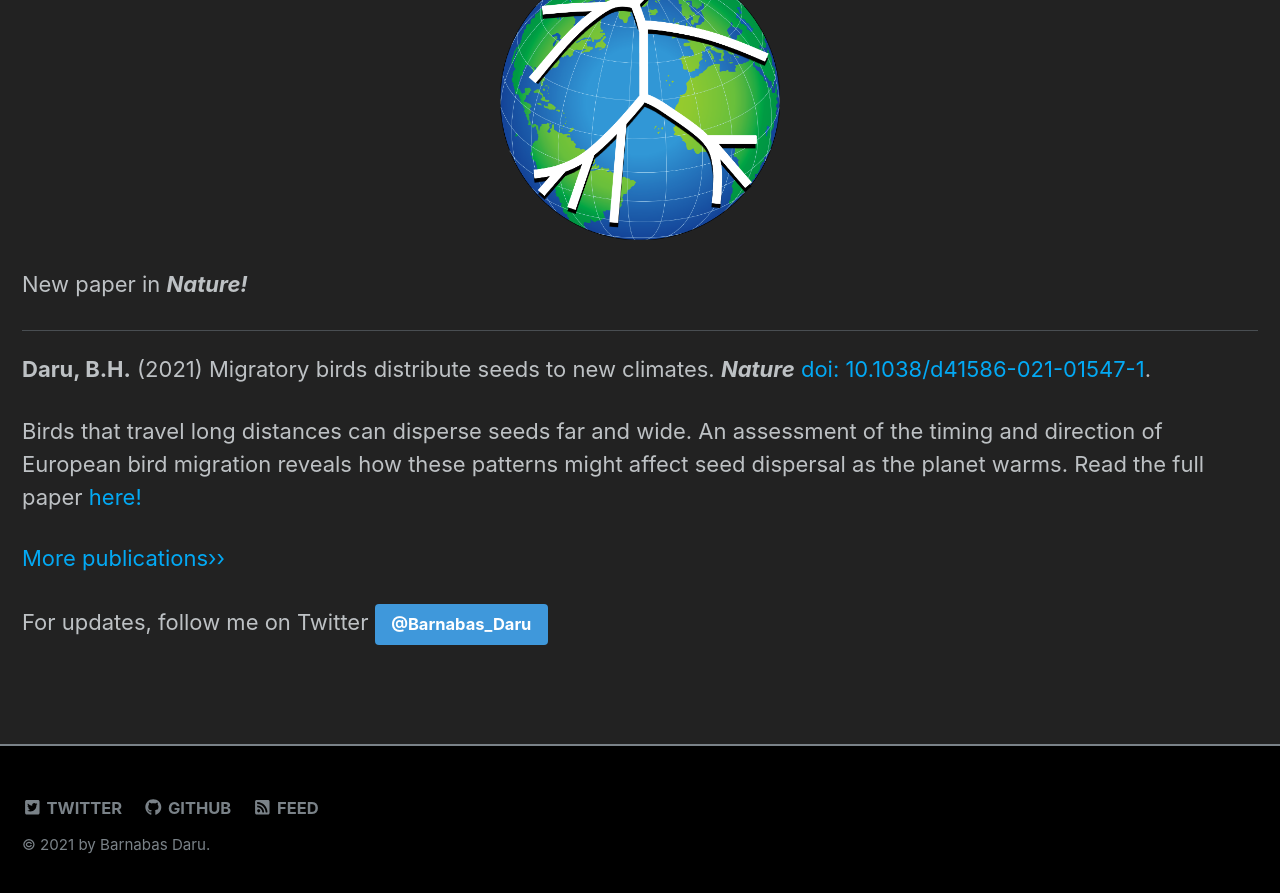
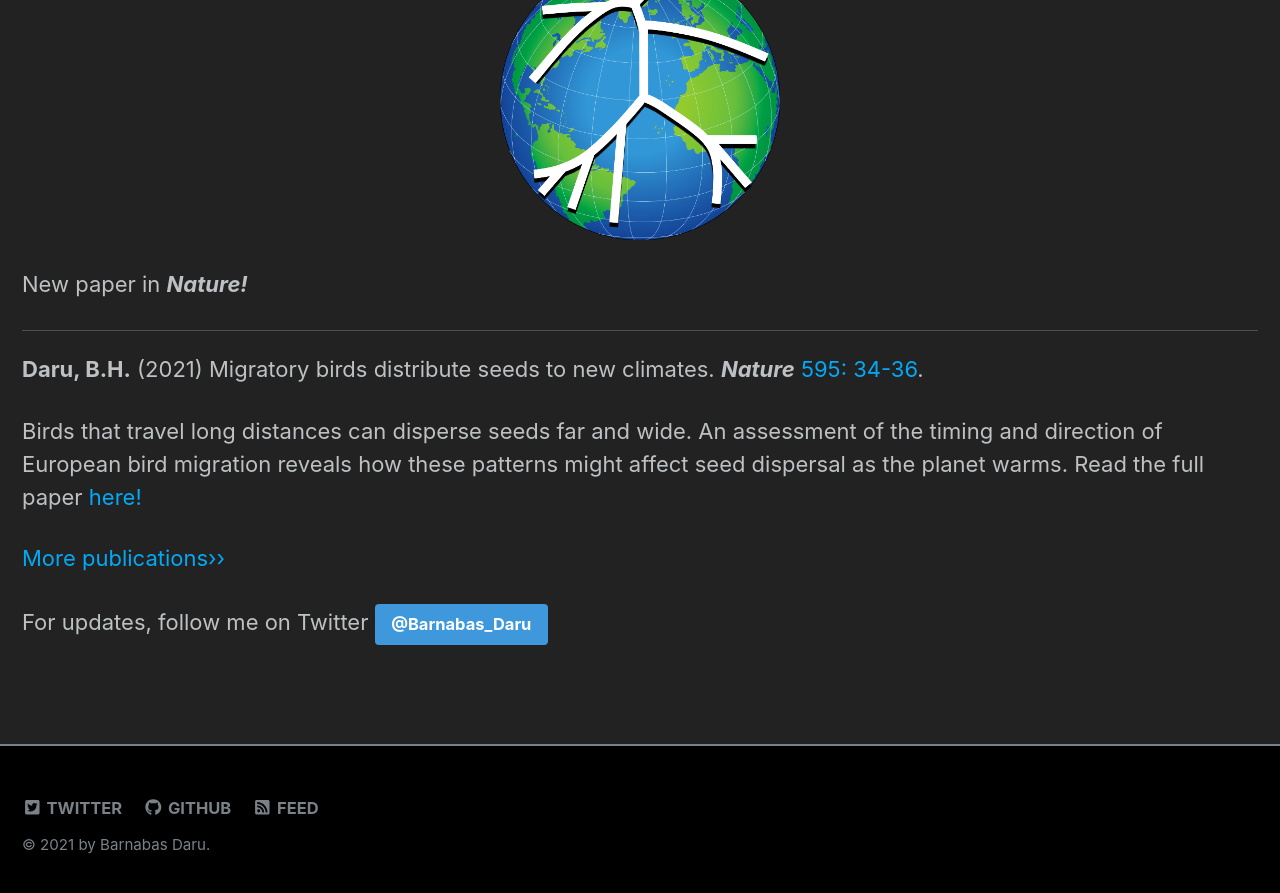
Before and after one commit to darunabas/darulab.github.io, a Jekyll site: the page built from index.html, in a window 1280 px wide and 900 px high, scrolled down 669 px. Shown: the top 893 px of the window. Built offline with Jekyll 4.4.1, drawn with Linux system fonts in a browser that asks for light colours; nearby versions of some CDN libraries; the list of posts is cut into pages by our own code.

Commit message:
Update index.html

```diff
--- a/index.html
+++ b/index.html
@@ -18,7 +18,7 @@ Interested in joining the lab? <a target="_blank" rel="noopener noreferrer" href
 <p>New paper in <b><i>Nature!</i></b>
 <p><hr>
 
-<p><b>Daru, B.H.</b> (2021) Migratory birds distribute seeds to new climates. <b><i>Nature</i></b> <a target="_blank" rel="noopener noreferrer" href="https://doi.org/10.1038/d41586-021-01547-1">doi: 10.1038/d41586-021-01547-1</a>.<br>
+<p><b>Daru, B.H.</b> (2021) Migratory birds distribute seeds to new climates. <b><i>Nature</i></b> <a target="_blank" rel="noopener noreferrer" href="https://doi.org/10.1038/d41586-021-01547-1">595: 34-36</a>.<br>
 <p>Birds that travel long distances can disperse seeds far and wide. An assessment of the timing and direction of European bird migration reveals how these patterns might affect seed dispersal as the planet warms. Read the full paper <a target="_blank" rel="noopener noreferrer" href="https://doi.org/10.1038/d41586-021-01547-1">here!</a>
 
 <p><a href="https://barnabasdaru.com/publications/">More publications››</a>
```
